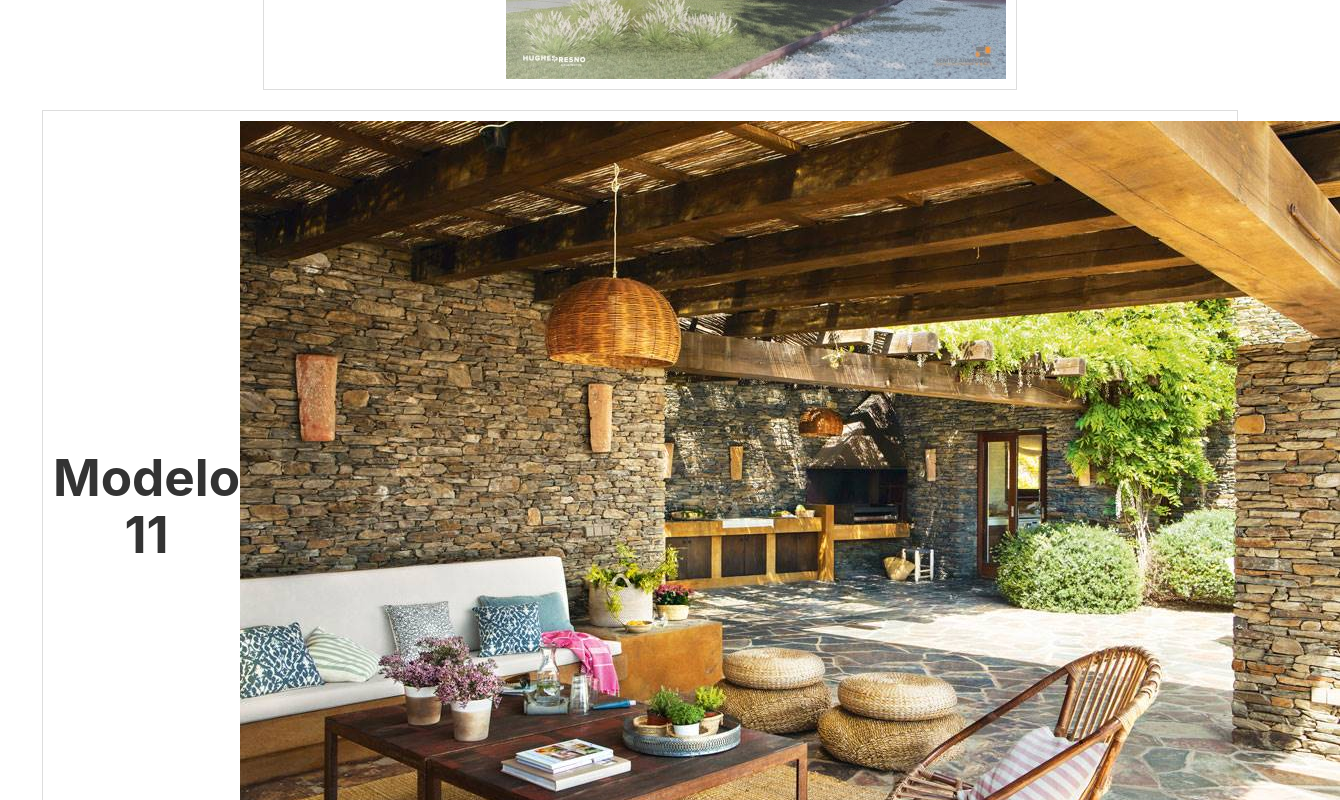
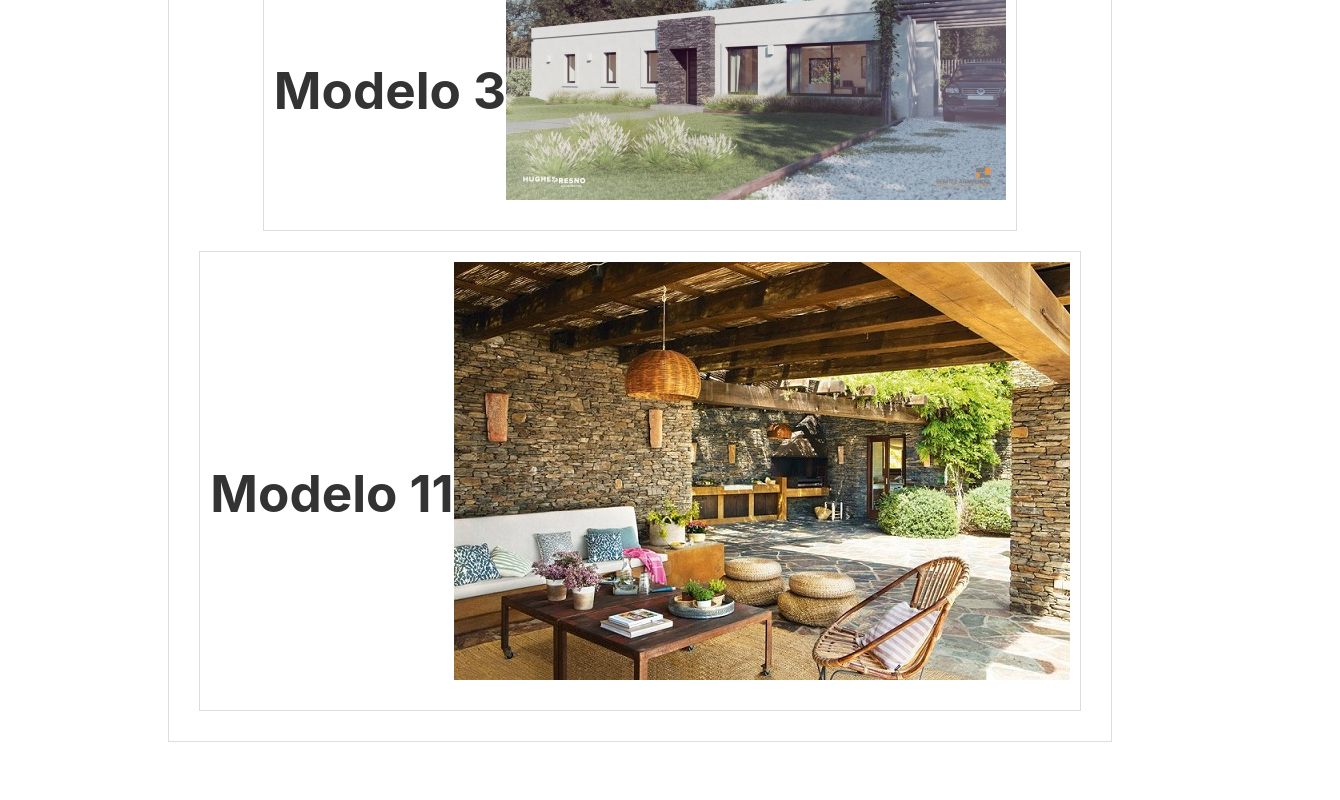
Before and after one commit to CrisGago/PreEntrega2Gago, a React (Vite) app: page / in a window 1280 px wide. Shown: the part 1020-1820 px from the top of the page, 1340 px wide, since content can reach past the window. Built offline with nearby package versions, Linux system fonts and the light colour scheme.

Commit message:
entrega2aa

```diff
--- a/src/components/ItemDetail/ItemDetail.jsx
+++ b/src/components/ItemDetail/ItemDetail.jsx
@@ -1,6 +1,7 @@
 import React,{useState} from 'react';
 import ItemCount from '../ItemCount/ItemCount';
 import { Link } from 'react-router-dom';
+import './itemDetail.css'
 
 
 
--- a/src/components/ItemDetail/itemdetail.css
+++ b/src/components/ItemDetail/itemdetail.css
@@ -1,22 +1,33 @@
-/* item.css */
+/* itemDetail.css */
 
-.contenedor {
+.container {
+    display: flex;
+    flex-direction: column;
+    padding: 20px;
     border: 1px solid #ddd;
-    padding: 10px;
-    margin: 10px;
-    text-align: center;
+    margin: 20px;
   }
 
-  .contenedor a {
-    text-decoration: none;
-    color: #333;
+  .container img {
+    max-width: 100%;
+    height: auto;
+    margin-bottom: 20px;
   }
 
-  .contenedor h1 {
+  .container div {
     margin-bottom: 10px;
   }
 
-  .contenedor img {
-    max-width: 100%;
-    height: auto;
+  .link {
+    display: inline-block;
+    padding: 10px;
+    background-color: #3498db;
+    color: white;
+    text-decoration: none;
+    border-radius: 5px;
+    margin-top: 10px;
   }
+
+  .link:hover {
+    background-color: #2980b9;
+  }
--- a/src/components/ItemListContainer/ItemListContainer.jsx
+++ b/src/components/ItemListContainer/ItemListContainer.jsx
@@ -34,8 +34,8 @@
         <>
             {products.length == 0
                 ?
-                <h1>CARGANDO...</h1>
-               :
+                <h1>En Construcción de clic en el logo o en Modelo "ej. Mono"...</h1>
+                :
                 <ItemList products={products} />}
         </>
     );
```
Also changed, not shown: public/img/modelo11.jpg.
